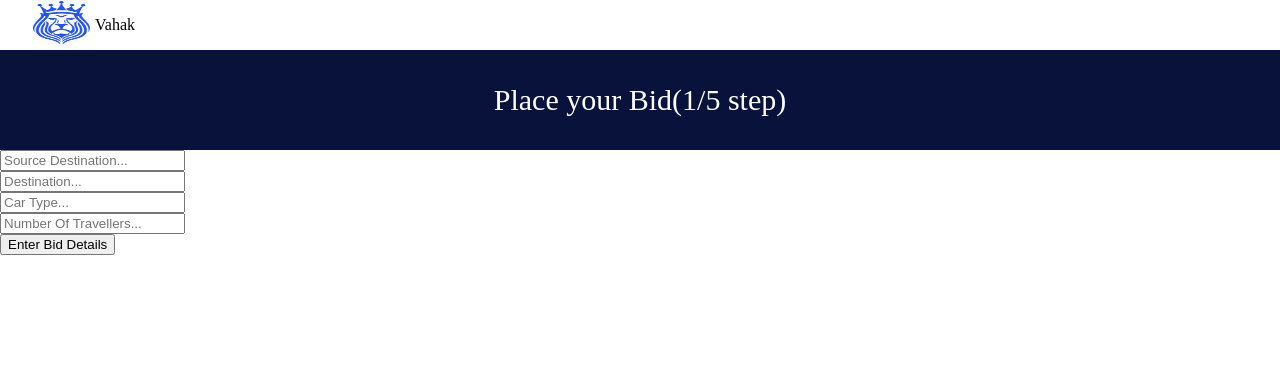
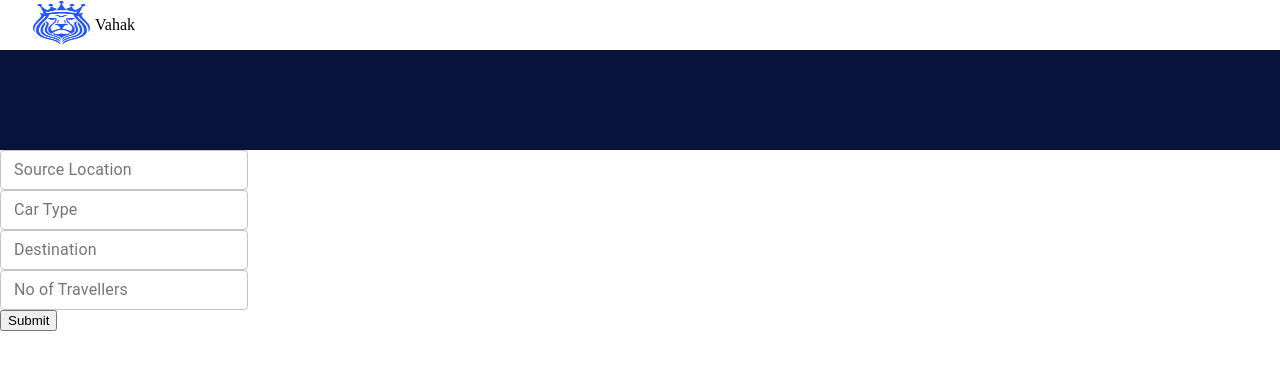
Before and after one commit to aniketjha1729/vahak-demo, a React (Create React App) app: page / in a window 1280 px wide. Shown: the top 370 px of the page. Built offline with nearby package versions, Linux system fonts and the light colour scheme; the HTML template or start-up script is replaced by a standard one.

Commit message:
formik implementaion

```diff
--- a/src/App.js
+++ b/src/App.js
@@ -22,17 +22,6 @@ function App() {
     otp: "",
   });
 
-  const {
-    sourceDestination,
-    destination,
-    carType,
-    numberOfTravellers,
-    bidAmount,
-    mobile,
-    name,
-    remarks,
-    otp,
-  } = formData;
 
   const PageDisplay = () => {
     if (page === 0) {
--- a/src/components/JourneyDetails.js
+++ b/src/components/JourneyDetails.js
@@ -1,58 +1,110 @@
 import React from "react";
+import { Formik, Form, useFormik } from "formik";
+import * as Yup from "yup";
 import Header from "./Header";
+import TextField from "@material-ui/core/TextField";
+import FormInput from "./formComponent/FormInput";
 
 const JourneyDetails = ({ setPage, formData, setFormData }) => {
+  const formik = useFormik({
+    initialValues: {
+      sourceDestination: "",
+      destination: "",
+      carType: "",
+      numberOfTravellers: "",
+    },
+    onSubmit: (values) => {
+      console.log(values);
+    },
+    validationSchema: Yup.object({
+      sourceDestination: Yup.string().required("Required"),
+      destination: Yup.string().required("Required"),
+      carType: Yup.string().required("Required"),
+      numberOfTravellers: Yup.string().required("Required"),
+    }),
+  });
+
+  console.log(formik.errors);
+
   return (
+    <>
+      <Header title="" />
+      <form onSubmit={formik.handleSubmit}>
         <div>
-      <Header title="Place your Bid(1/5 step)" />
-      <div>
-        <input
+          <TextField
+            error={
+              formik.touched.sourceDestination &&
+              formik.errors.sourceDestination
+            }
             type="text"
-          placeholder="Source Destination..."
-          value={formData.sourceDestination}
-          onChange={(event) =>
-            setFormData({ ...formData, sourceDestination: event.target.value })
-          }
+            size="small"
+            variant="outlined"
+            label="Source Location"
+            name="sourceDestination"
+            value={formik.values.sourceDestination}
+            onChange={formik.handleChange}
+            onBlur={formik.handleBlur}
           />
+          {formik.touched.sourceDestination &&
+          formik.errors.sourceDestination ? (
+            <p>{formik.errors.sourceDestination}</p>
+          ) : null}
         </div>
         <div>
-        <input
+          <TextField
+            error={formik.touched.carType && formik.errors.carType}
             type="text"
-          placeholder="Destination..."
-          value={formData.destination}
-          onChange={(event) =>
-            setFormData({ ...formData, destination: event.target.value })
-          }
+            size="small"
+            variant="outlined"
+            name="carType"
+            label="Car Type"
+            value={formik.values.carType}
+            onChange={formik.handleChange}
+            onBlur={formik.handleBlur}
           />
+          {formik.touched.carType && formik.errors.carType ? (
+            <p>{formik.errors.carType}</p>
+          ) : null}
         </div>
         <div>
-        <input
+          <TextField
+            error={formik.touched.destination && formik.errors.destination}
             type="text"
-          placeholder="Car Type..."
-          value={formData.carType}
-          onChange={(event) =>
-            setFormData({ ...formData, carType: event.target.value })
-          }
+            size="small"
+            variant="outlined"
+            name="destination"
+            label="Destination"
+            value={formik.values.destination}
+            onChange={formik.handleChange}
+            onBlur={formik.handleBlur}
           />
+          {formik.touched.destination && formik.errors.destination ? (
+            <p>{formik.errors.destination}</p>
+          ) : null}
         </div>
         <div>
-        <input
+          <TextField
+            error={
+              formik.touched.numberOfTravellers &&
+              formik.errors.numberOfTravellers
+            }
             type="text"
-          placeholder="Number Of Travellers..."
-          value={formData.numberOfTravellers}
-          onChange={(event) =>
-            setFormData({ ...formData, numberOfTravellers: event.target.value })
-          }
+            size="small"
+            variant="outlined"
+            name="numberOfTravellers"
+            label="No of Travellers"
+            value={formik.values.numberOfTravellers}
+            onChange={formik.handleChange}
+            onBlur={formik.handleBlur}
           />
+          {formik.touched.numberOfTravellers &&
+          formik.errors.numberOfTravellers ? (
+            <p>{formik.errors.numberOfTravellers}</p>
+          ) : null}
         </div>
-      <button
-        onClick={() => {
-          setPage((currPage) => currPage + 1);
-        }}
-      >
-        Enter Bid Details
-      </button>
-    </div>
+        <button type="submit">Submit</button>
+      </form>
+    </>
   );
 };
 
--- /dev/null
+++ b/src/components/formComponent/FormInput.js
@@ -0,0 +1,27 @@
+import React from "react";
+import { ErrorMessage, useField } from "formik";
+import TextField from "@material-ui/core/TextField";
+import "./textfield.css";
+
+const FormInput = ({ label, ...props }) => {
+  const [field, meta] = useField(props);
+  // console.log("toch error",meta.touched,meta.error);
+
+  return (
+    <div className="mb-2">
+      <br />
+      <TextField
+        error={meta.touched && meta.error}
+        size="small"
+        variant="outlined"
+        label={field.name}
+        helperText={meta.touched && meta.error ? "Required" : ""}
+        {...field}
+        {...props}
+        autoComplete="off"
+      />
+    </div>
+  );
+};
+
+export default FormInput;
--- /dev/null
+++ b/src/components/formComponent/textfield.css
@@ -0,0 +1,3 @@
+.is-invalid {
+  border: 1px solid red !important;
+}
```
Lines whose indentation alone changed are shown as unchanged.
